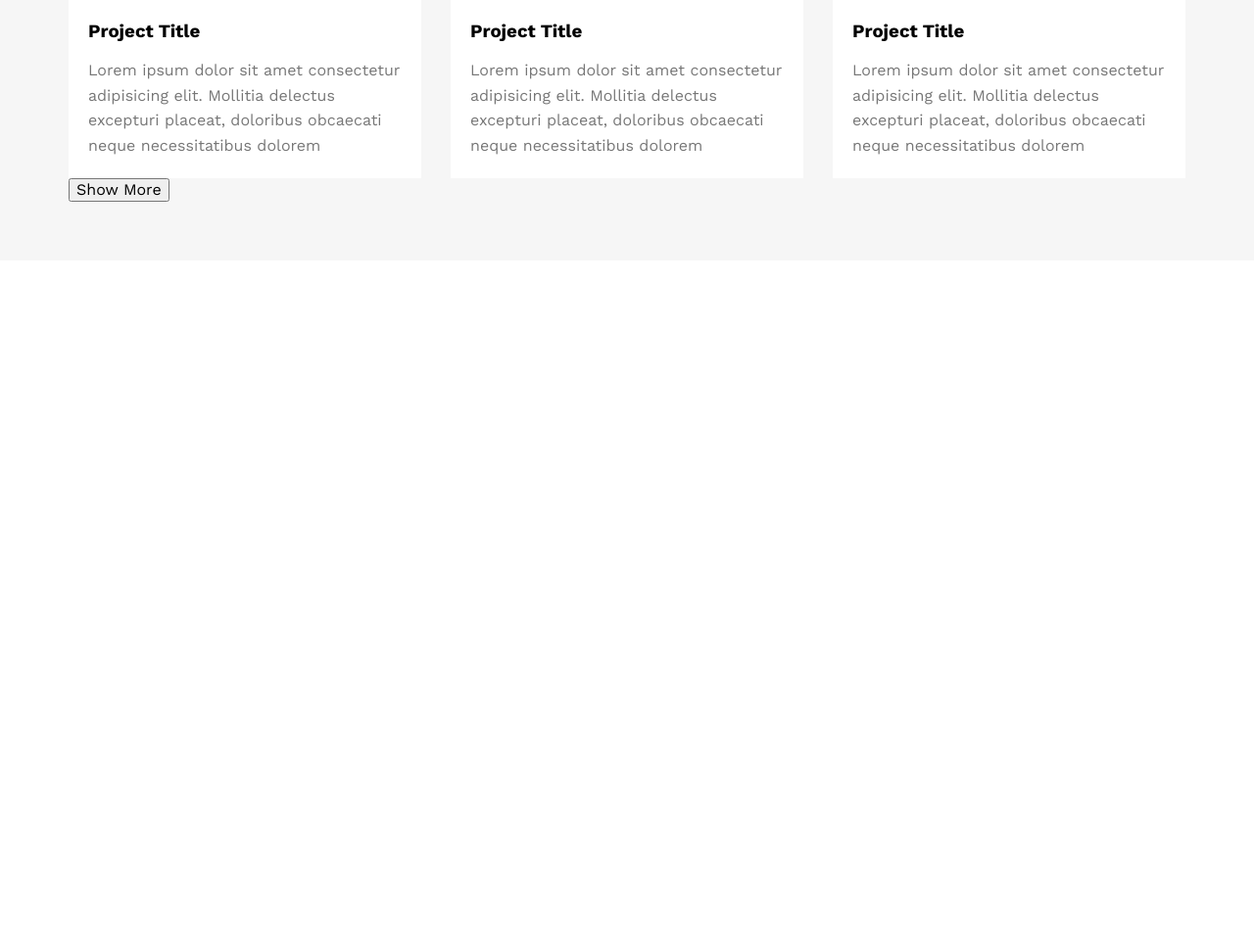
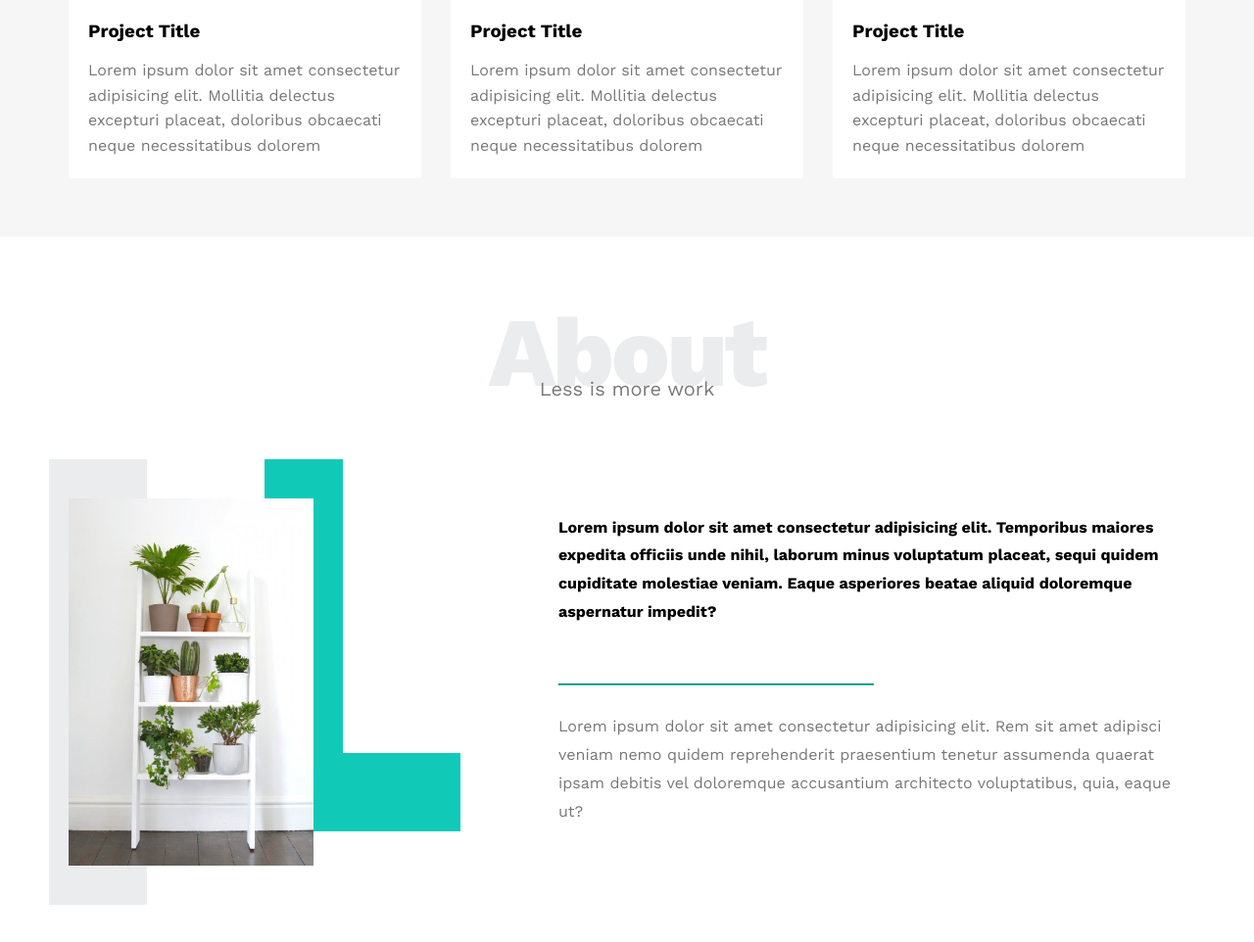
Before and after one commit to AbdelrahmanTaymour/Static-Website, a plain HTML site: page index.html in a window 1280 px wide. Shown: the part 2458-3420 px from the top of the page at 98% size. Before the commit the page ends 2724 px from the top, so only its background shows below. Drawn offline with nearby package versions, Linux system fonts and the light colour scheme.

Commit message:
Add about section

```diff
--- a/css/style.css
+++ b/css/style.css
@@ -291,3 +291,78 @@
     }
 }
 /* End portfolio */
+/* Start about */
+.about{
+    padding-top: var(--section-padding);
+    padding-bottom: calc(var(--section-padding) + 60px);
+}
+.about .about-content{
+    margin-top: 100px;
+    display: flex;
+    flex-wrap: wrap;
+    justify-content: space-between;
+}
+@media (max-width: 991px) {
+    .about .about-content{
+        flex-direction: column;
+        text-align: center;
+    }
+}
+.about .about-content .image {
+    position: relative;
+    width: 250px;
+    height: 375px;
+}
+@media (max-width: 991px){
+    .about .about-content .image{
+        margin: 0 auto 60px;
+    }
+}
+.about .about-content .image::before{
+    content: "";
+    position: absolute;
+    background-color: #ebeced;
+    width: 100px;
+    height: calc(100% + 80px);
+    top: -40px;
+    left: -20px;
+    z-index: -1;
+}
+.about .about-content .image::after {
+        content: "";
+    position: absolute;
+    width: 120px;
+    height: 300px;
+    border-left: 80px solid var(--main-color);
+    border-bottom: 80px solid var(--main-color);
+    z-index: -1;
+    right: -150px;
+    top: -40px;
+}
+@media (max-width: 991px) {
+    .about .about-content .image::before,
+    .about .about-content .image::after{
+        display: none;
+    }
+}
+.about .about-content .image img {
+    max-width: 100%;
+}
+.about .about-content .text {
+        flex-basis: calc(100% - 500px);
+}
+.about .about-content .text p:first-of-type {
+    font-weight: bold;
+    line-height: 1.8;
+    margin-bottom: 50px;
+}
+.about .about-content .text hr {
+    width: 50%;
+    display: inline-block;
+    border-color: var(--main-color);
+}
+.about .about-content .text p:last-of-type {
+    line-height: 1.8;
+    color: #777;
+}
+/* End about */
--- a/index.html
+++ b/index.html
@@ -119,7 +119,7 @@
     <!-- Start Portofolio -->
     <div class="portfolio">
         <div class="container">
-            <h2 class="special-heading">portfolio</h2>
+            <h2 class="special-heading">Portfolio</h2>
             <p>If you do it right, it will last forever</p>
             <div class="portfolio-content">
                 <div class="card">
@@ -144,9 +144,26 @@
                     </div>
                 </div>
             </div>
-            <button>Show More</button>
         </div>
     </div>
     <!-- End Portofolio -->
+     <!-- Start About -->
+    <div class="about">
+        <div class="container">
+            <h2 class="special-heading">About</h2>
+            <p>Less is more work</p>
+            <div class="about-content">
+                <div class="image">
+                    <img src="images/about.jpg" alt="">
+                </div>
+                <div class="text">
+                    <p>Lorem ipsum dolor sit amet consectetur adipisicing elit. Temporibus maiores expedita officiis unde nihil, laborum minus voluptatum placeat, sequi quidem cupiditate molestiae veniam. Eaque asperiores beatae aliquid doloremque aspernatur impedit?</p>
+                    <hr>
+                    <p>Lorem ipsum dolor sit amet consectetur adipisicing elit. Rem sit amet adipisci veniam nemo quidem reprehenderit praesentium tenetur assumenda quaerat ipsam debitis vel doloremque accusantium architecto voluptatibus, quia, eaque ut?</p>
+                </div>
+            </div>
+        </div>
+    </div>
+    <!-- End About -->
 </body>
 </html>
```
